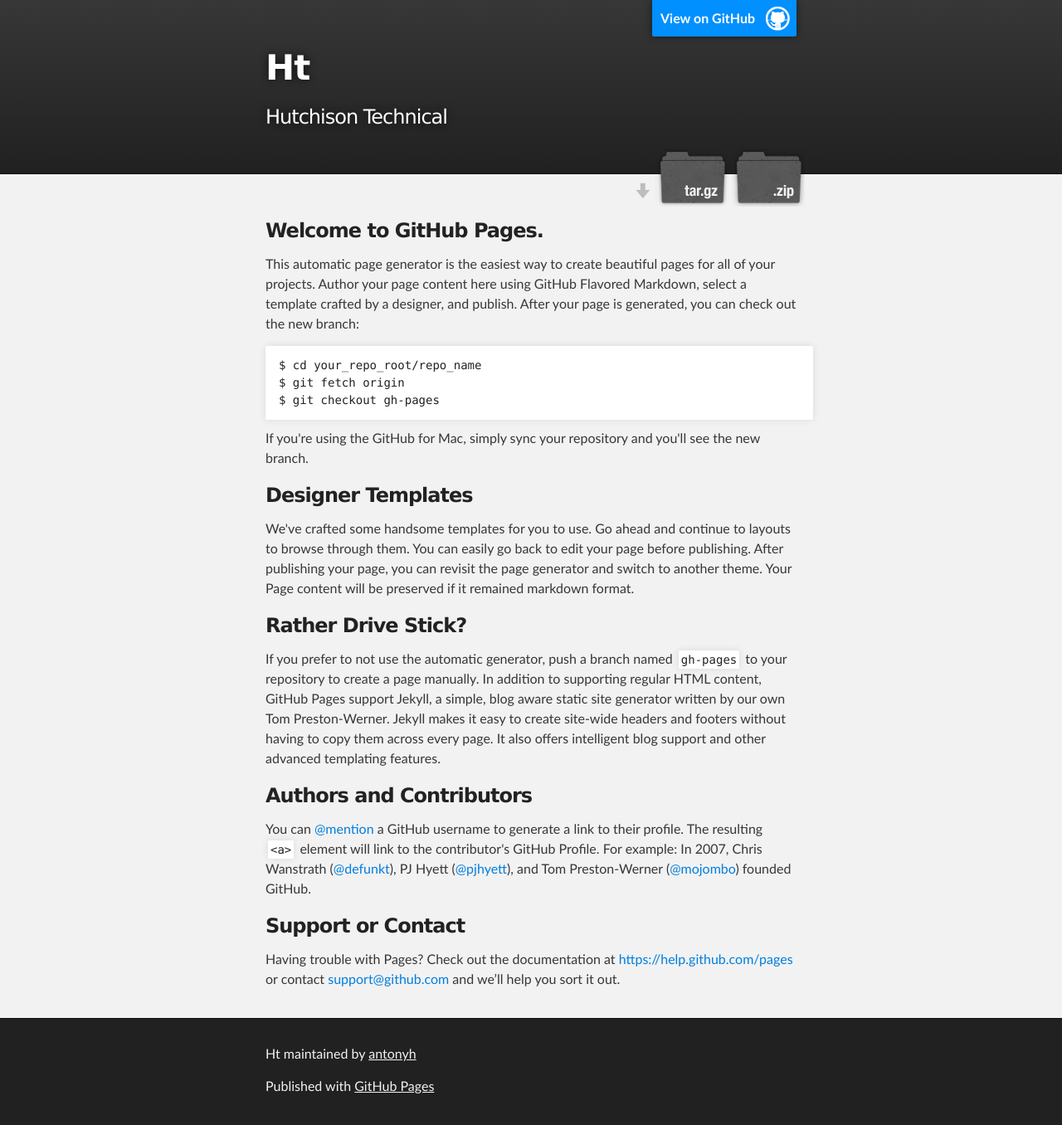
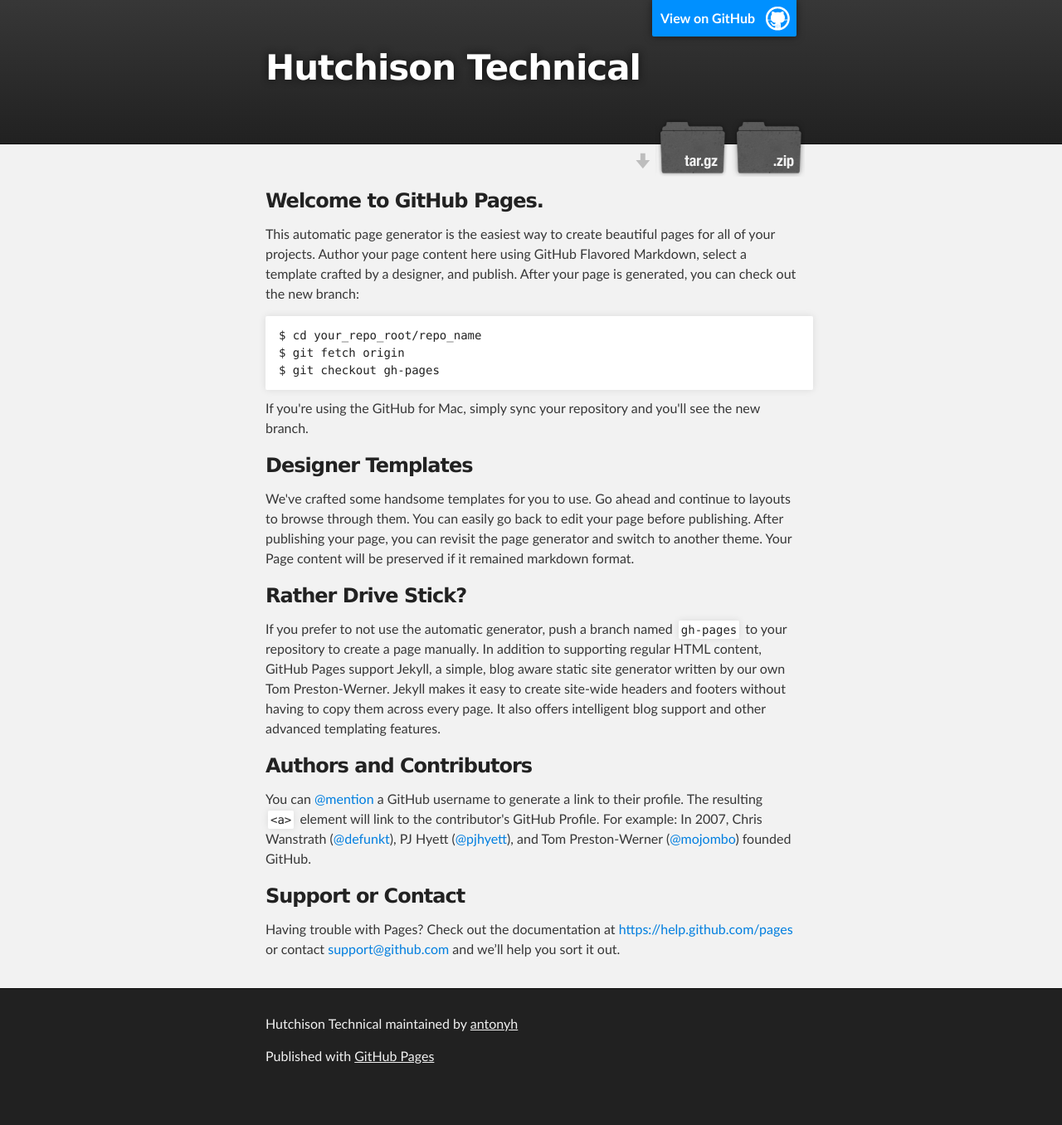
Before and after one commit to antonyh/spikeyphotography-holdingpage, a plain HTML site: page index.html in a window 1280 px wide. Shown: the whole page at 83% size. After the commit the page ends 1320 px from the top, so only its background shows below. Drawn offline with Linux system fonts and the light colour scheme.

```diff
--- a/index.html
+++ b/index.html
@@ -4,11 +4,11 @@
   <head>
     <meta charset='utf-8'>
     <meta http-equiv="X-UA-Compatible" content="chrome=1">
-    <meta name="description" content="Ht : Hutchison Technical">
+    <meta name="description" content="Hutchison Technical : ">
 
     <link rel="stylesheet" type="text/css" media="screen" href="stylesheets/stylesheet.css">
 
-    <title>Ht</title>
+    <title>Hutchison Technical</title>
   </head>
 
   <body>
@@ -18,8 +18,8 @@
         <header class="inner">
           <a id="forkme_banner" href="https://github.com/antonyh/ht">View on GitHub</a>
 
-          <h1 id="project_title">Ht</h1>
-          <h2 id="project_tagline">Hutchison Technical</h2>
+          <h1 id="project_title">Hutchison Technical</h1>
+          <h2 id="project_tagline"></h2>
 
             <section id="downloads">
               <a class="zip_download_link" href="https://github.com/antonyh/ht/zipball/master">Download this project as a .zip file</a>
@@ -68,7 +68,7 @@
     <!-- FOOTER  -->
     <div id="footer_wrap" class="outer">
       <footer class="inner">
-        <p class="copyright">Ht maintained by <a href="https://github.com/antonyh">antonyh</a></p>
+        <p class="copyright">Hutchison Technical maintained by <a href="https://github.com/antonyh">antonyh</a></p>
         <p>Published with <a href="https://pages.github.com">GitHub Pages</a></p>
       </footer>
     </div>
```
Also changed, not shown: params.json (+1 -1 lines).
